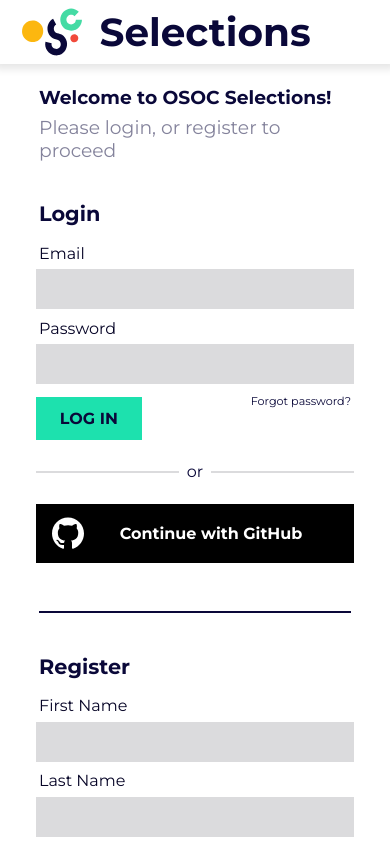
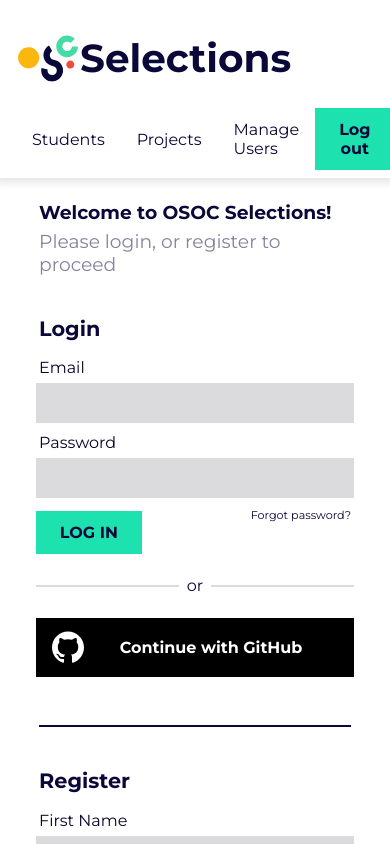
Before and after one commit to SELab-2/OSOC-2, a Next.js app in the folder frontend/: page /login in a window 390 px wide. Shown: the top 844 px of the page. Built offline with nearby package versions, Linux system fonts and the light colour scheme.

Commit message:
feat: consistent header and login logout redirects

```diff
--- a/frontend/pages/_app.tsx
+++ b/frontend/pages/_app.tsx
@@ -1,8 +1,46 @@
 import '../styles/globals.css'
-import type { AppProps } from 'next/app'
+import type {AppProps} from 'next/app'
+import {SyntheticEvent, useState} from "react";
+import styles from "../styles/index.module.css";
+import Image from "next/image";
+import LogoOsocColor from "../public/images/logo-osoc-color.svg";
+import Link from "next/link";
+import {useRouter} from "next/router";
 
-function MyApp({ Component, pageProps }: AppProps) {
-  return <Component {...pageProps} />
+function App({Component, pageProps}: AppProps) {
+
+    const router = useRouter();
+
+    // TODO keep user state (logged in, pending, coach / admin, ...)
+    const [loggedIn, setLoggedIn] = useState<boolean>(true);
+
+    const logOut = (e: SyntheticEvent) => {
+        e.preventDefault()
+        router.push("/login").then(() => setLoggedIn(false))
+    }
+
+    return (<div>
+            <header className={styles.header}>
+                <div>
+                    <div className={styles.imagecontainer}>
+                        <Image
+                            src={LogoOsocColor}
+                            layout="intrinsic"
+                            alt="OSOC Logo"
+                        />
+                    </div>
+                    <h1>Selections</h1>
+                </div>
+                <div className={`${styles.links} ${!loggedIn ? styles.displayNone : ""}`}>
+                    <Link href={"/students"}>Students</Link>
+                    <Link href={"/projects"}>Projects</Link>
+                    <Link href={"/users"}>Manage Users</Link>
+                    <button onClick={logOut}>Log out</button>
+                </div>
+            </header>
+            <Component {...pageProps} />
+        </div>
+    )
 }
 
-export default MyApp
+export default App
--- a/frontend/pages/login.tsx
+++ b/frontend/pages/login.tsx
@@ -1,12 +1,14 @@
 import type {NextPage} from 'next'
 import styles from '../styles/login.module.css'
 import Image from "next/image"
-import LogoOsocColor from "../public/images/logo-osoc-color.svg"
 import GitHubLogo from "../public/images/github-logo.svg"
 import {SyntheticEvent, useState} from "react";
 import {Modal} from "../components/Modal/Modal";
+import {useRouter} from "next/router";
 
-const Login: NextPage = () => {
+const Login: NextPage = (props) => {
+
+    const router = useRouter()
 
     // Login field values with corresponding error messages
     const [loginEmail, setLoginEmail] = useState<string>("");
@@ -62,6 +64,8 @@ const Login: NextPage = () => {
             // TODO -- Send call to the backend
             // TODO -- Handle response
             console.log("LOGGING IN...")
+            console.log(props)
+            router.push("/students").then()
         }
 
     }
@@ -177,18 +181,6 @@ const Login: NextPage = () => {
 
     return (
         <div>
-            <header className={styles.header}>
-                <div>
-                    <div className={styles.imagecontainer}>
-                        <Image
-                            src={LogoOsocColor}
-                            layout="intrinsic"
-                            alt="OSOC Logo"
-                        />
-                    </div>
-                    <h1>Selections</h1>
-                </div>
-            </header>
             <div className={styles.body}>
                 <h3>Welcome to OSOC Selections!</h3>
                 <h3 className="subtext">Please login, or register to proceed</h3>
--- /dev/null
+++ b/frontend/styles/index.module.css
@@ -0,0 +1,62 @@
+.header {
+    box-shadow: 0 0 0.5rem 0.3rem rgba(0, 0, 0, 0.1);
+    height: clamp(4rem, 10vw, 6rem);
+    padding-block: 0.5rem;
+    padding-inline: min(8rem, 16vw);
+    display: flex;
+    justify-content: space-between;
+}
+
+@media (max-width: 70rem) {
+    .header {
+        flex-direction: column;
+        height: auto;
+        padding-inline: 1rem;
+    }
+
+    .links {
+        width: 100%;
+        align-self: center;
+    }
+
+    .links {
+        justify-content: space-around;
+    }
+}
+
+.header div {
+    display: flex;
+    align-items: center;
+}
+
+.header div h1 {
+    font-size: clamp(1.5rem, 10vw, 2.5rem);
+}
+
+.imagecontainer {
+    max-width: clamp(4rem, 8vw, 6rem);
+}
+
+.links a {
+    display: flex;
+    align-items: center;
+    justify-content: center;
+}
+.links a {
+    font-weight: normal;
+    padding: 0.75rem 1rem;
+}
+
+.links a:hover {
+    background-color: var(--neutral-150);
+    text-decoration: none;
+    color: var(--primary-100);
+}
+
+.links a:active {
+    background-color: var(--neutral-200);
+}
+
+.displayNone {
+    display: none !important;
+}
--- a/frontend/styles/login.module.css
+++ b/frontend/styles/login.module.css
@@ -1,27 +1,3 @@
-.header {
-    box-shadow: 0 0 0.5rem 0.3rem rgba(0, 0, 0, 0.1);
-    height: clamp(4rem, 10vw, 6rem);
-    padding-block: 0.5rem;
-    display: flex;
-    justify-content: center;
-}
-
-.header div {
-    display: flex;
-    align-items: center;
-    height: 100%;
-    width: min(90vw, 100rem);
-    gap: 1rem;
-}
-
-.header div h1 {
-    font-size: clamp(1.5rem, 10vw, 2.5rem);
-}
-
-.imagecontainer {
-    max-width: clamp(4rem, 8vw, 6rem);
-}
-
 .body {
     padding-block: clamp(1rem, 4vw, 2.5rem);
     width: clamp(18rem, 80vw, 45rem);
```
Also changed, not shown: frontend/pages/projects.tsx (added, +12 -0 lines), frontend/pages/students.tsx (added, +12 -0 lines), frontend/pages/users.tsx (added, +12 -0 lines).
